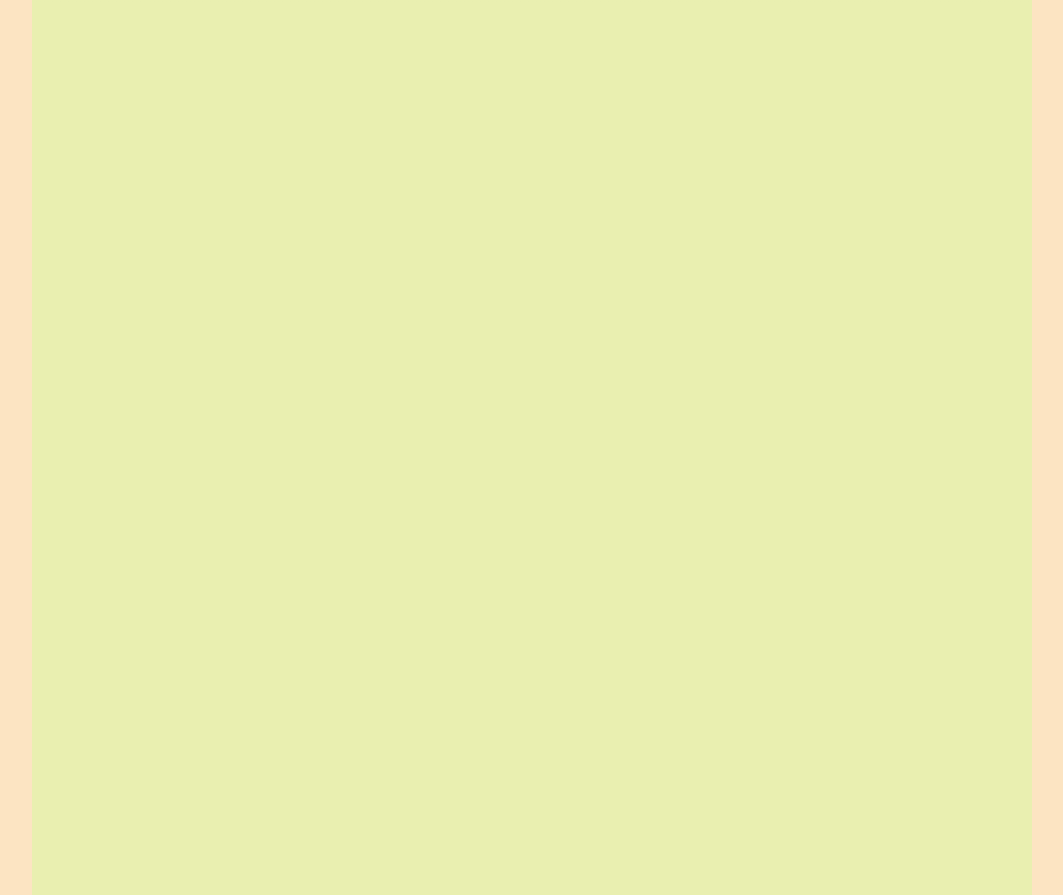
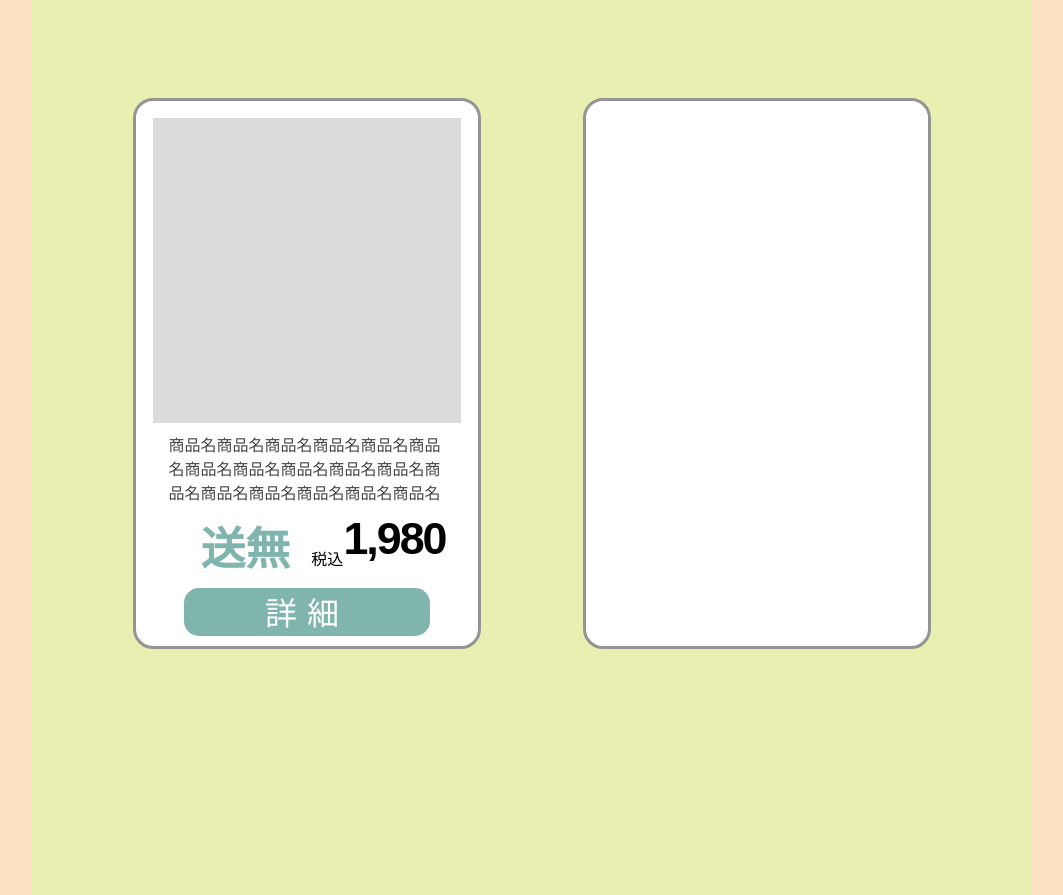
Before and after one commit to kimhyonju/sale-landingpage03, a plain HTML site: page index.html in a window 1280 px wide. Shown: the part 2397-3292 px from the top of the page, without its empty margins (108-1171 px from the left). Drawn offline with Linux system fonts and the light colour scheme.

Commit message:
1st thumnail update

```diff
--- a/css/stylepc.css
+++ b/css/stylepc.css
@@ -19,7 +19,8 @@ body{
     width:100%;
 }
 .title-box a img{
-    margin-left: -100px;
+    margin-left: -12%;
+    width: 120%;
 }
 /*coupon start*/
 .coupon-area{
@@ -36,3 +37,77 @@ body{
     width: 100%;
 }
 /*item start*/
+#item-area{
+    width: 100%;
+}
+#item-row{
+    width: 90%;
+    display: flex;
+    margin: 0 auto;
+}
+.item-box{
+    width: 38%;
+    background: #fff;
+    border-radius: 20px;
+    border: 3px solid #959495;
+    margin: 0 auto;
+}
+.item-d{
+    width: 90%;
+    margin: 5% auto 0;
+}
+.item-thumnail{
+    width: 90%;
+    padding: 0 5%;
+    background-color: #dbdbdc;
+}
+.item-thumnail:after {
+    content: "";
+    display: block;
+    padding-bottom: 110%;
+  }
+.item-name{
+    width: 90%;
+    margin: 3% auto;
+    color: #464646;
+    font-size: 1em;
+}
+.item-info{
+    width: 90%;
+    display: inline-flex;
+    justify-content: flex-end;
+    margin-left: 5%;
+}
+.item-delivery{
+    font-size: 2.8em;
+    font-weight: 600;
+    color: #80b5ad;
+    width: 40%;
+}
+.item-priceinfo{
+    font-size: 1em;
+    color: #000;
+    position: relative;
+    top: 33px;
+}
+.item-price{
+    font-size: 2.8em;
+    font-weight: 600;
+    color: #000;
+    letter-spacing: -2px;
+}
+.item-page{
+    width: 80%;
+    height: 3em;
+    margin: 10px auto;
+    background-color: #80b5ad;
+    border-radius: 15px;
+
+}
+
+.item-page > p{
+    color: #fff;
+    font-size: 2em;
+    text-align: center;
+    letter-spacing: 10px;
+}
--- a/index.html
+++ b/index.html
@@ -26,7 +26,25 @@
         </div>
         <!--main title end-->
         <!--item start-->
+        <div id="item-area">
+            <div id="item-row">
+                <div class="item-box">
+                    <div class="item-d">
+                        <div class="item-thumnail"></div>
+                        <div class="item-name"><p>商品名商品名商品名商品名商品名商品名商品名商品名商品名商品名商品名商品名商品名商品名商品名商品名商品名</p></div>
+                        <div class="item-info">
+                            <div class="item-delivery">送無</div>
+                            <div class="item-priceinfo">税込</div>
+                             <div class="item-price">1,980</div>
+                        </div>
+                        <div class="item-page"><p>詳細</p></div>
+                    </div>
+                </div>
+                <div class="item-box">
 
+                </div>
+            </div>
+        </div>
         <!--item end-->
     </div>
 </body>
```
